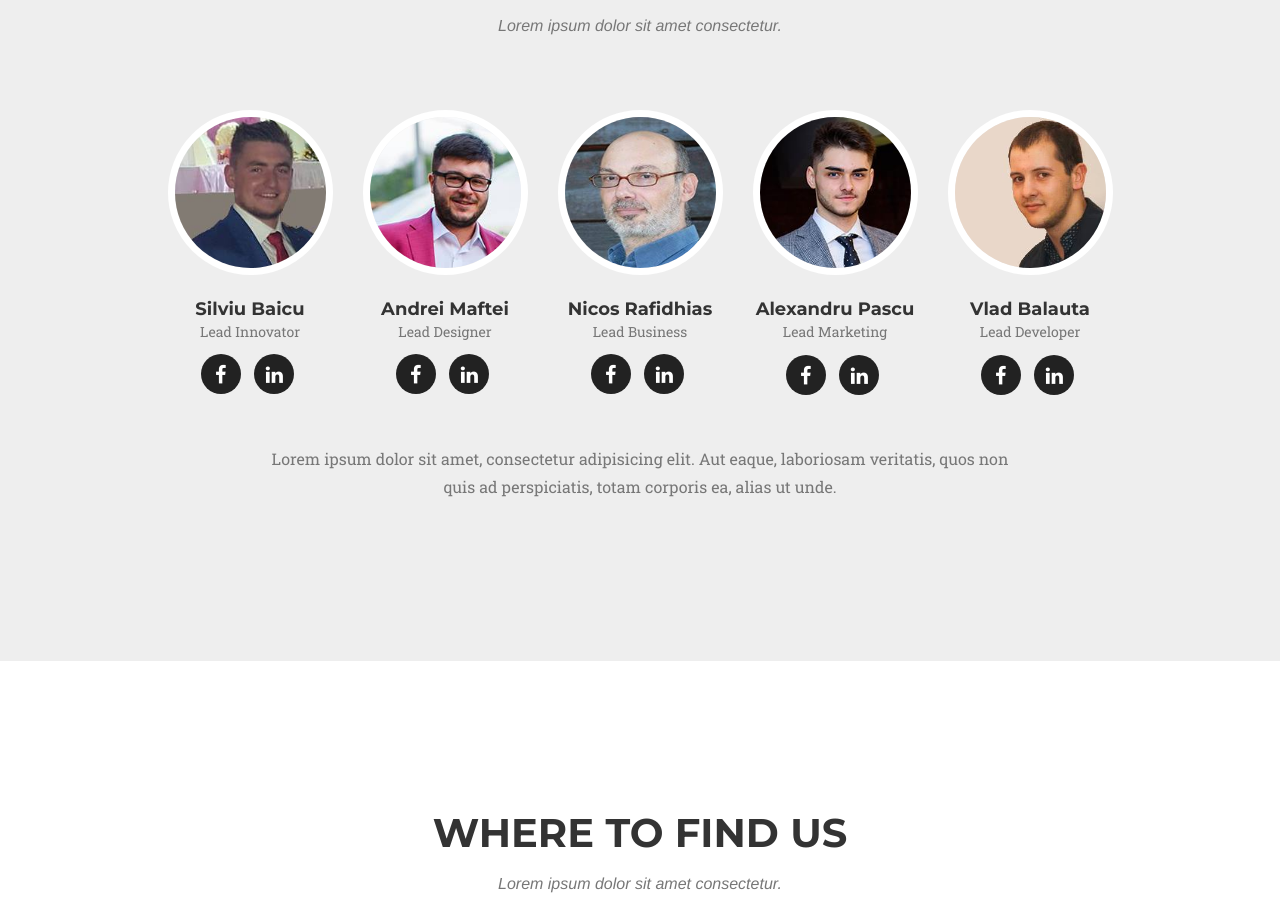
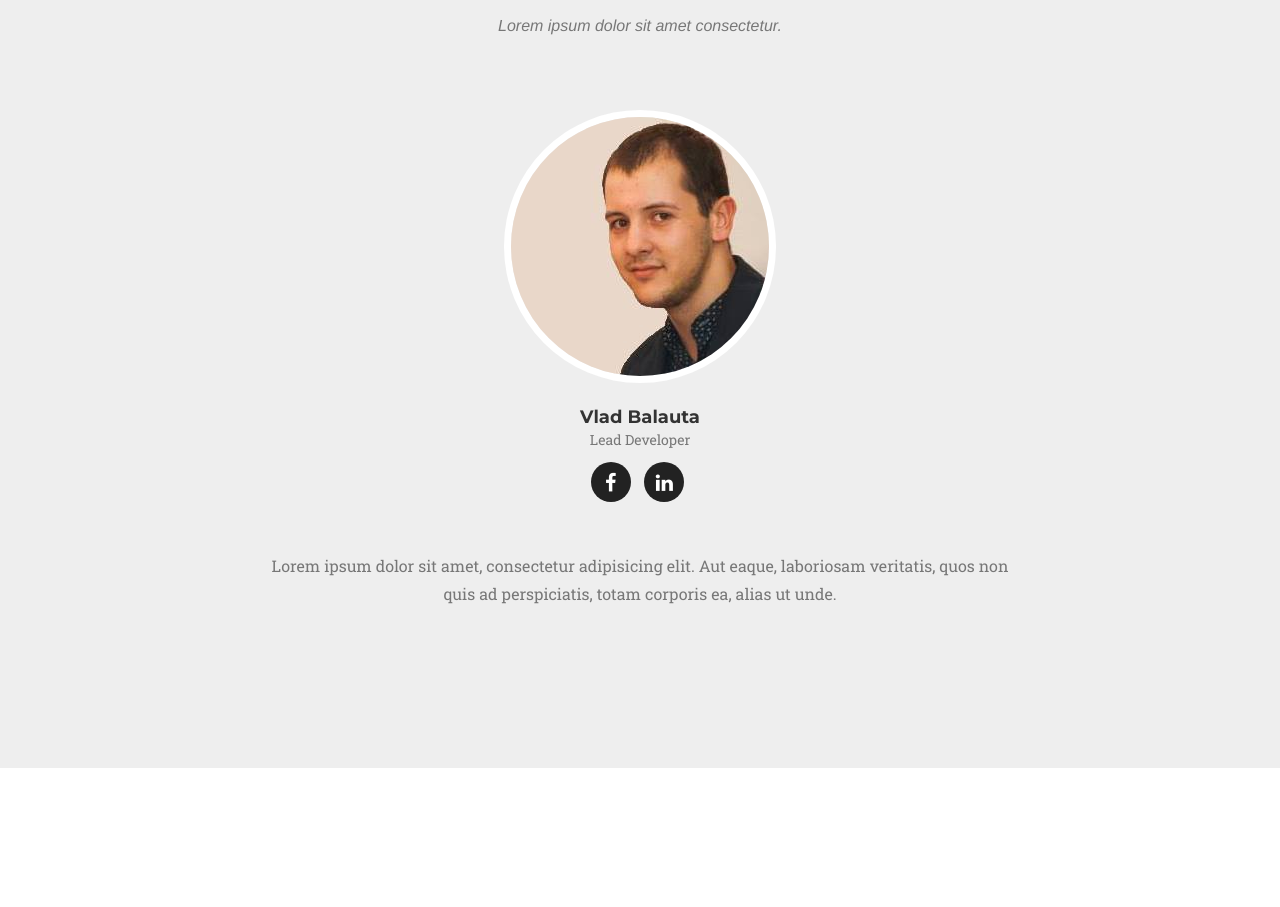
Before and after one commit to vladandreibalauta/cosmos, a website built with webpack: page index.html in a window 1280 px wide. Shown: the part 4444-5351 px from the top of the page. Built offline with nearby package versions, Linux system fonts and the light colour scheme; a web font is replaced by a local one.

Commit message:
minor change

```diff
--- a/index.html
+++ b/index.html
@@ -496,59 +496,7 @@
             </div>
         </div>
         <div class="row">
-            <div class="col-sm-2 col-md-offset-1">
-                <div class="team-member">
-                    <img src="img/team/1.jpg" class="img-responsive img-circle" alt="">
-                    <h4>Silviu Baicu</h4>
-                    <p class="text-muted">Lead Innovator</p>
-                    <ul class="list-inline social-buttons">
-                        <li><a target="_blank" href="https://www.facebook.com/baicu.silviu.1"><i class="fa fa-facebook"></i></a>
-                        </li>
-                        <li><a target="_blank" href="https://www.linkedin.com/in/silviu-george-baicu-7763b864/"><i class="fa fa-linkedin"></i></a>
-                        </li>
-                    </ul>
-                </div>
-            </div>
-            <div class="col-sm-2">
-                <div class="team-member">
-                    <img src="img/team/2.jpg" class="img-responsive img-circle" alt="">
-                    <h4>Andrei Maftei</h4>
-                    <p class="text-muted">Lead Designer</p>
-                    <ul class="list-inline social-buttons">
-                        <li><a target="_blank" href="https://www.facebook.com/andrei.maftei.56"><i class="fa fa-facebook"></i></a>
-                        </li>
-                        <li><a target="_blank" href="https://www.linkedin.com/in/maftei-andrei-40131642/"><i class="fa fa-linkedin"></i></a>
-                        </li>
-                    </ul>
-                </div>
-            </div>
-            <div class="col-sm-2">
-                <div class="team-member">
-                    <img src="img/team/3.jpg" class="img-responsive img-circle" alt="">
-                    <h4>Nicos Rafidhias</h4>
-                    <p class="text-muted">Lead Business</p>
-                    <ul class="list-inline social-buttons">
-                        <li><a target="_blank" href="https://www.facebook.com/nicosrafidhias"><i class="fa fa-facebook"></i></a>
-                        </li>
-                        <li><a target="_blank" href="https://www.linkedin.com/in/nicos-rafidhias-69142222/"><i class="fa fa-linkedin"></i></a>
-                        </li>
-                    </ul>
-                </div>
-            </div>
-            <div class="col-sm-2">
-                <div class="team-member">
-                    <img src="img/team/4.jpg" class="img-responsive img-circle" alt="">
-                    <h4>Alexandru Pascu</h4>
-                    <p class="text-muted">Lead Marketing</p>
-                    <ul class="list-inline social-buttons">
-                        <li><a target="_blank" href="https://www.facebook.com/alexandru.pascu.92"><i class="fa fa-facebook"></i></a>
-                        </li>
-                        <li><a target="_blank" href="https://www.linkedin.com/in/alexandru-pascu-b10180131/"><i class="fa fa-linkedin"></i></a>
-                        </li>
-                    </ul>
-                </div>
-            </div>
-            <div class="col-sm-2">
+            <div class="col-sm-12">
                 <div class="team-member">
                     <img src="img/team/5.jpg" class="img-responsive img-circle" alt="">
                     <h4>Vlad Balauta</h4>
--- a/js/jqBootstrapValidation.js
+++ b/js/jqBootstrapValidation.js
@@ -8,7 +8,7 @@
  * http://ReactiveRaven.github.com/jqBootstrapValidation/
  */
 
-(function( $ ){
+export function jqBootstrapValidation( $ ){
 
 	var createdElements = [];
 
@@ -909,4 +909,4 @@
     $(":input").not("[type=image],[type=submit]").jqBootstrapValidation.apply(this,arguments);
   };
 
-})( jQuery );
+}
```
